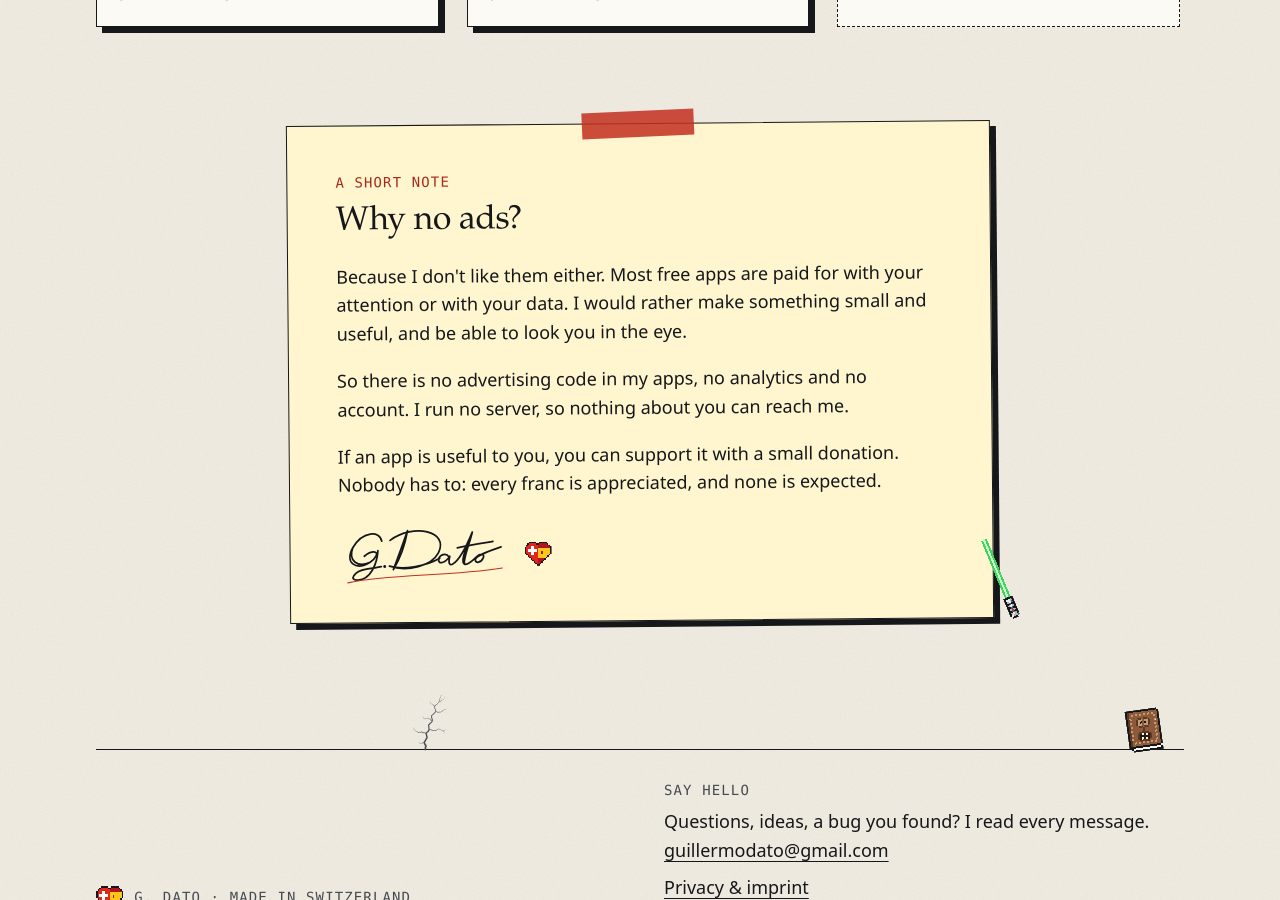
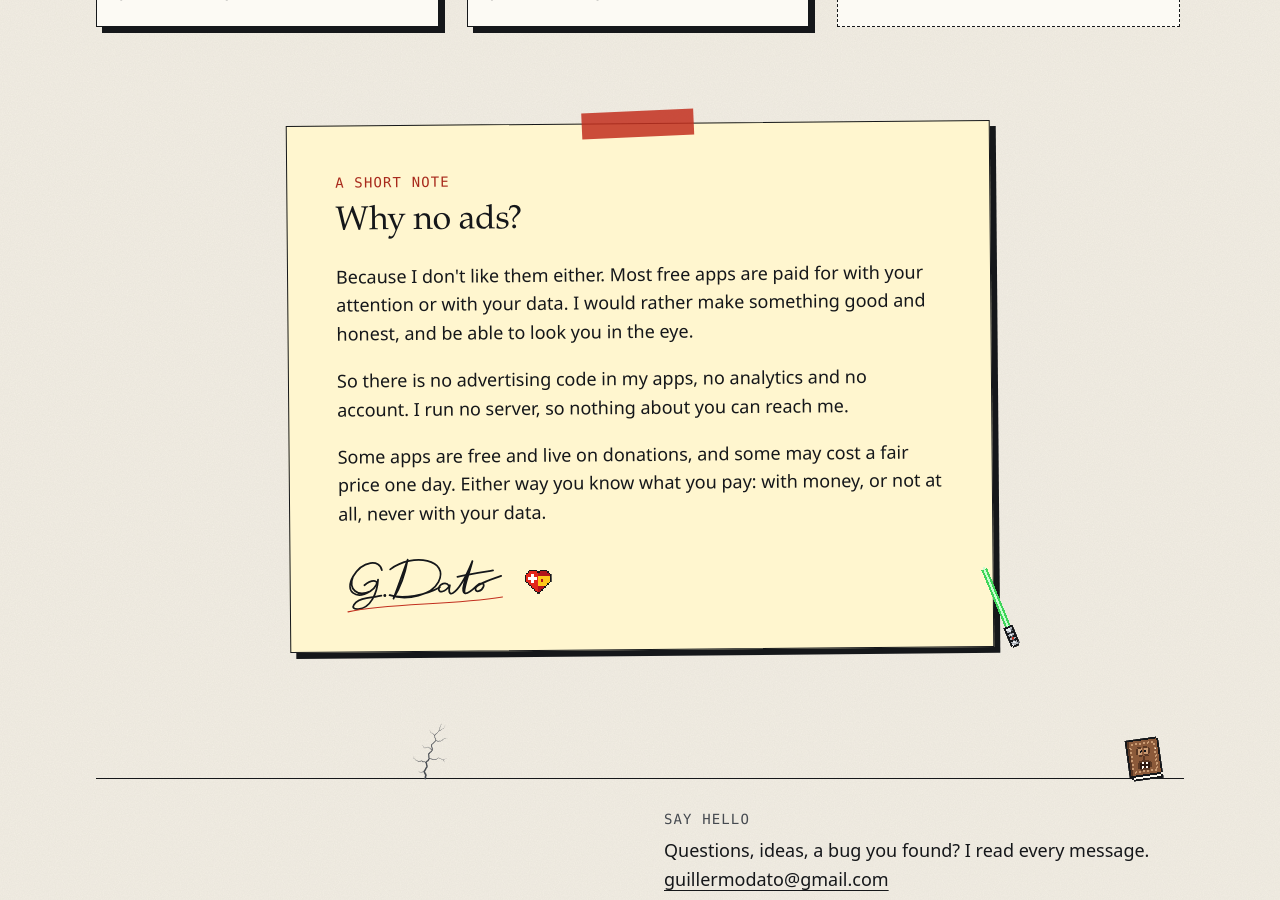
Before and after one commit to Gdato/gdato.github.io, a Jekyll site: the page built from index.html, in a window 1280 px wide and 900 px high, scrolled down 1813 px. Built offline with Jekyll 4.4.1, drawn with Linux system fonts in a browser that asks for light colours.

Commit message:
Home: wording no longer calls the apps small; Android and iOS, free or paid

```diff
--- a/_config.yml
+++ b/_config.yml
@@ -2,7 +2,7 @@ title: G. Dato
 # The version of the site, shown in the menu bar and in the status bar at the bottom.
 # Raise it with every change you publish: the last number for fixes, the middle one for new things, the first for a new look.
 version: "1.1.15"
-description: Small Android apps by G. Dato, made in Switzerland. No ads, no tracking.
+description: Android and iOS apps by G. Dato, made in Switzerland. No ads, no tracking.
 lang: en
 url: "https://gdato.github.io"
 plugins:
--- a/_layouts/default.html
+++ b/_layouts/default.html
@@ -8,7 +8,7 @@
   {%- for a in site.data.apps -%}
     {%- if a.id == page.app %}{% assign app = a %}{% elsif a.url and page.url contains a.url %}{% assign app = a %}{% endif -%}
   {%- endfor -%}
-  {%- if page.title and page.title != site.title %}{% assign full_title = page.title | append: " · " | append: site.title %}{% else %}{% assign full_title = site.title | append: " · Small apps from Switzerland" %}{% endif -%}
+  {%- if page.title and page.title != site.title %}{% assign full_title = page.title | append: " · " | append: site.title %}{% else %}{% assign full_title = site.title | append: " · Apps from Switzerland" %}{% endif -%}
   {%- assign page_lang = page.lang | default: "en" -%}
   {%- assign description = page.description | default: app.tagline[page_lang] | default: site.description -%}
   {%- if app %}{% assign image = "/assets/og-" | append: app.id | append: ".png" %}{% else %}{% assign image = "/assets/og.png" %}{% endif %}
--- a/index.html
+++ b/index.html
@@ -45,9 +45,9 @@ permalink: /
   <div class="why__note">
     <p class="label label--accent">A short note</p>
     <h2 id="why">Why no ads?</h2>
-    <p>Because I don't like them either. Most free apps are paid for with your attention or with your data. I would rather make something small and useful, and be able to look you in the eye.</p>
+    <p>Because I don't like them either. Most free apps are paid for with your attention or with your data. I would rather make something good and honest, and be able to look you in the eye.</p>
     <p>So there is no advertising code in my apps, no analytics and no account. I run no server, so nothing about you can reach me.</p>
-    <p>If an app is useful to you, you can support it with a small donation. Nobody has to: every franc is appreciated, and none is expected.</p>
+    <p>Some apps are free and live on donations, and some may cost a fair price one day. Either way you know what you pay: with money, or not at all, never with your data.</p>
     <div class="why__sign">{% include signature.html %}{% include heart.html %}</div>
     <input class="say-cb" id="say-saber" type="checkbox" hidden><label class="egg egg--saber" for="say-saber" data-say="An elegant weapon, for a more civilised age.">{% include eggs/saber.svg %}</label>
     <input class="say-cb" id="say-hang-m" type="checkbox" hidden><label class="egg egg--hang-m" for="say-hang-m" data-say="Hanging around since 1991."><span class="hang__swing">{% include eggs/hang.svg %}</span></label>
```
